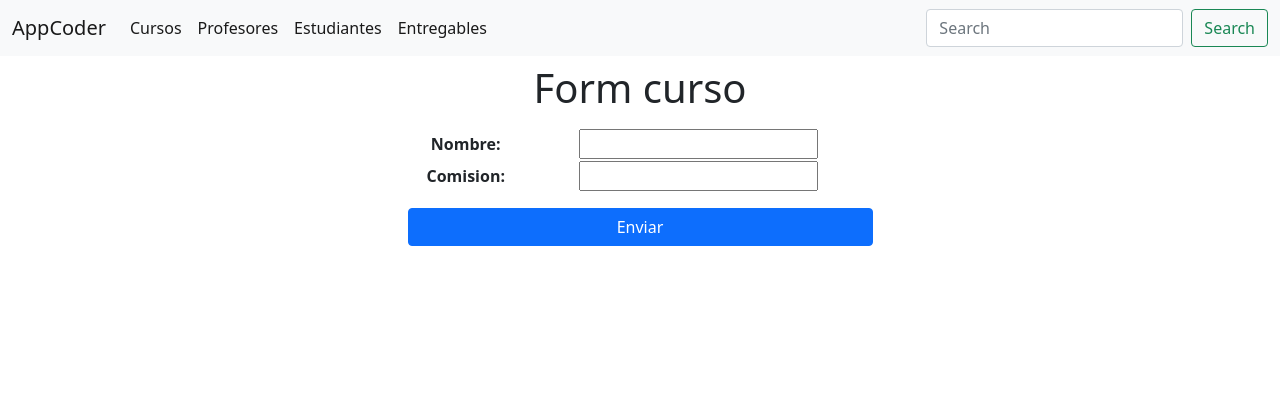
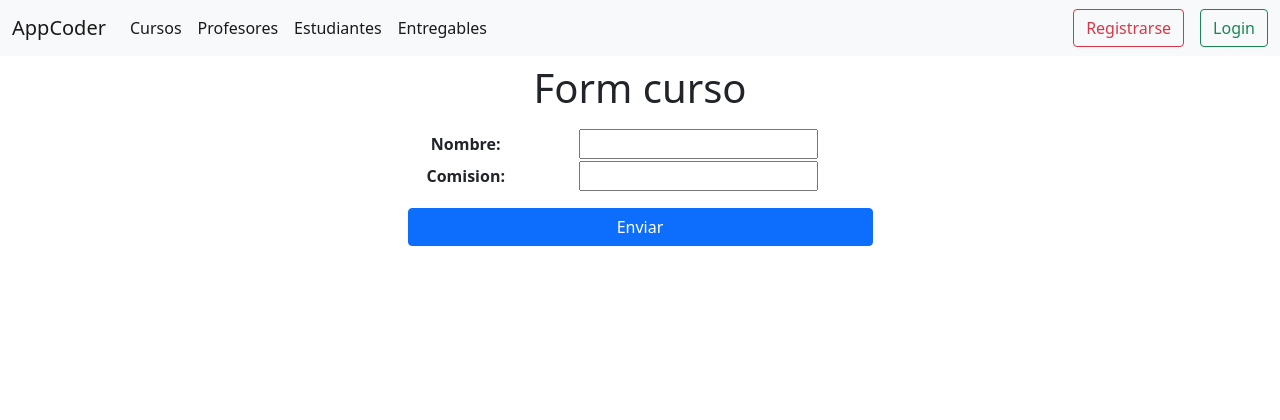
Before and after one commit to MatiasCrav/ProyectoCoder27620, a Django app: page /AppCoder/crear_curso/ in a window 1280 px wide. Shown: the top 420 px of the page. Run offline with Django 4.2, Linux system fonts and the light colour scheme; some libraries are stand-ins or nearby versions.

Commit message:
login y registro

```diff
--- a/AppCoder/forms.py
+++ b/AppCoder/forms.py
@@ -1,5 +1,24 @@
 from django import forms
+from django.contrib.auth.forms import UserCreationForm
+from django.contrib.auth.models import User
+
 
 class FormCurso(forms.Form):
-    nombre = forms.CharField(max_length=255)
+    nombre = forms.CharField()
     comision = forms.IntegerField()
+
+
+class FormRegistrarse(UserCreationForm):
+    email = forms.EmailField(
+        widget=forms.EmailInput(
+            attrs={"placeholder": "email...", "style": "background-color: antiquewhite"}
+        )
+    )
+    password1 = forms.CharField(label="Contraseña", widget=forms.PasswordInput)
+    password2 = forms.CharField(
+        label="Repita la contraseña", widget=forms.PasswordInput
+    )
+
+    class Meta:
+        model = User
+        fields = ("username", "email", "password1", "password2")
--- a/AppCoder/templates/AppCoder/layout.html
+++ b/AppCoder/templates/AppCoder/layout.html
@@ -66,17 +66,20 @@
                   </a>
                 </li>
               </ul>
-              <form class="d-flex">
-                <input
-                  class="form-control me-2"
-                  type="search"
-                  placeholder="Search"
-                  aria-label="Search"
-                />
-                <button class="btn btn-outline-success" type="submit">
-                  Search
-                </button>
-              </form>
+              <!-- Si estoy logueado muestro logout, sino login -->
+
+              {% if user.is_authenticated %}
+                <a class="btn btn-outline-success" href="{% url 'Logout' %}">
+                  Logout
+                </a>
+              {% else %}
+                <a class="btn btn-outline-danger me-3" href="{% url 'Registrarse' %}">
+                  Registrarse
+                </a>
+                <a class="btn btn-outline-success" href="{% url 'Login' %}">
+                  Login
+                </a>
+              {% endif %}
             </div>
           </div>
         </nav>
--- /dev/null
+++ b/AppCoder/templates/AppCoder/login.html
@@ -0,0 +1,6 @@
+{% extends 'AppCoder/cardLayout.html' %}
+{% block titulo %}
+  Log In
+{% endblock titulo %}
+
+{% block enviar %}Iniciar sesión{% endblock enviar %}
--- /dev/null
+++ b/AppCoder/templates/AppCoder/registrarse.html
@@ -0,0 +1,6 @@
+{% extends 'AppCoder/cardLayout.html' %}
+{% block titulo %}
+  Registrarse
+{% endblock titulo %}
+
+{% block enviar %}Registrarse{% endblock enviar %}
--- a/AppCoder/urls.py
+++ b/AppCoder/urls.py
@@ -21,4 +21,8 @@ urlpatterns = [
     path("editar_entregable/<pk>", views.EditarEntregable.as_view(), name="EditarEntregable"),
     path("crear_entregable/", views.CrearEntregable.as_view(), name="CrearEntregable"),
     path("eliminar_entregable/<pk>", views.EliminarEntregable.as_view(), name="EliminarEntregable"),
+
+    path("login/", views.login_request, name="Login"),
+    path("logout/", views.logout_request, name="Logout"),
+    path("registrarse/", views.registrarse, name="Registrarse"),
 ]
--- a/AppCoder/views.py
+++ b/AppCoder/views.py
@@ -2,10 +2,13 @@ from django.shortcuts import render, redirect
 
 from AppCoder.models import Curso, Estudiante, Entregable
 from django.http import HttpResponse
-from .forms import FormCurso
+from .forms import FormCurso, FormRegistrarse
 from django.views.generic import ListView
 from django.views.generic.detail import DetailView
 from django.views.generic.edit import CreateView, UpdateView, DeleteView
+from django.contrib.auth.forms import AuthenticationForm
+from django.contrib.auth import login, authenticate, logout
+from django.contrib.auth.models import User
 
 
 def inicio(request):
@@ -143,3 +146,48 @@ class CrearEntregable(CreateView):
 class EliminarEntregable(DeleteView):
     model = Entregable
     success_url = "/AppCoder/entregables/"
+
+
+def registrarse(request):
+    if request.method == "POST":
+        form = FormRegistrarse(data=request.POST)
+        if form.is_valid():
+            form.save()
+            # Uso el 'username' del form para obtener el usuario y loguearlo
+            username = form.cleaned_data["username"]
+            user = User.objects.get(username=username)
+            login(request, user)
+
+            # Vuelvo a inicio
+            return redirect("Inicio")
+        else:
+            error = True
+
+    else:
+        error = False
+        form = FormRegistrarse()
+
+    return render(request, "AppCoder/registrarse.html", {"form": form, "error": error})
+
+
+def login_request(request):
+    if request.method == "POST":
+        form = AuthenticationForm(request, data=request.POST)
+
+        if form.is_valid():
+            usuario = form.cleaned_data.get("username")
+            contra = form.cleaned_data.get("password")
+            user = authenticate(username=usuario, password=contra)
+            if user:
+                login(request, user)
+                return redirect("Inicio")
+
+    # Si no me enviaron datos o me los enviaron mal voy al form
+    form = AuthenticationForm()
+    return render(request, "AppCoder/login.html", {"form": form})
+
+
+# Puedo usar la funcion logout() de django.contrib.auth para cerrar sesión
+def logout_request(request):
+    logout(request)
+    return redirect("Inicio")
```
Also changed, not shown: AppCoder/templates/AppCoder/cardLayout.html (added, +51 -0 lines).
